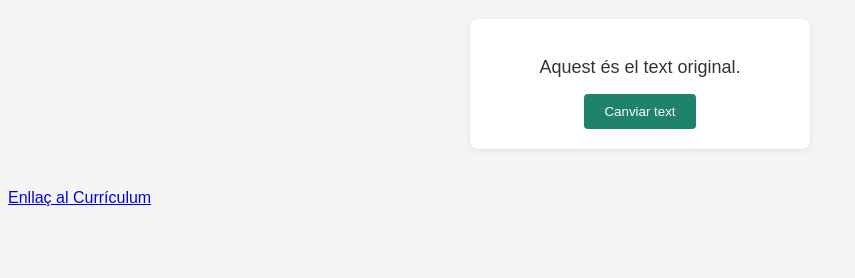
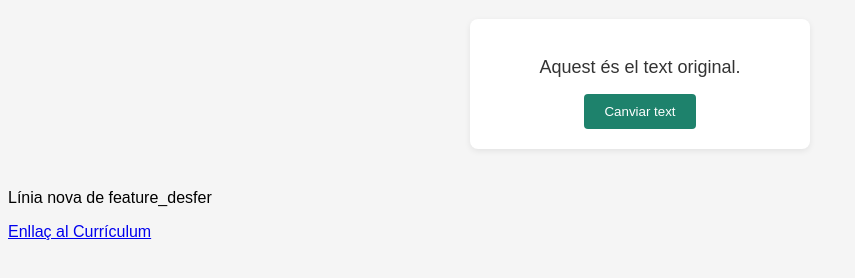
Before and after one commit to CFGSCojita/dawebsc, a plain HTML site: page index.html in a window 1280 px wide. Shown: the part 88-366 px from the top of the page, without its empty margins (0-855 px from the left). Drawn offline with Linux system fonts and the light colour scheme.

Commit message:
Canvi per revertir

```diff
--- a/index.html
+++ b/index.html
@@ -12,6 +12,7 @@
         <p id="textoDiv">Aquest és el text original.</p>
         <button id="btnCambiar">Canviar text</button>
     </div>
+    <p>Línia nova de feature_desfer</p>
     <a href="cv/cv.html">Enllaç al Currículum</a>
     <script src="script.js"></script>
 </body>
```
